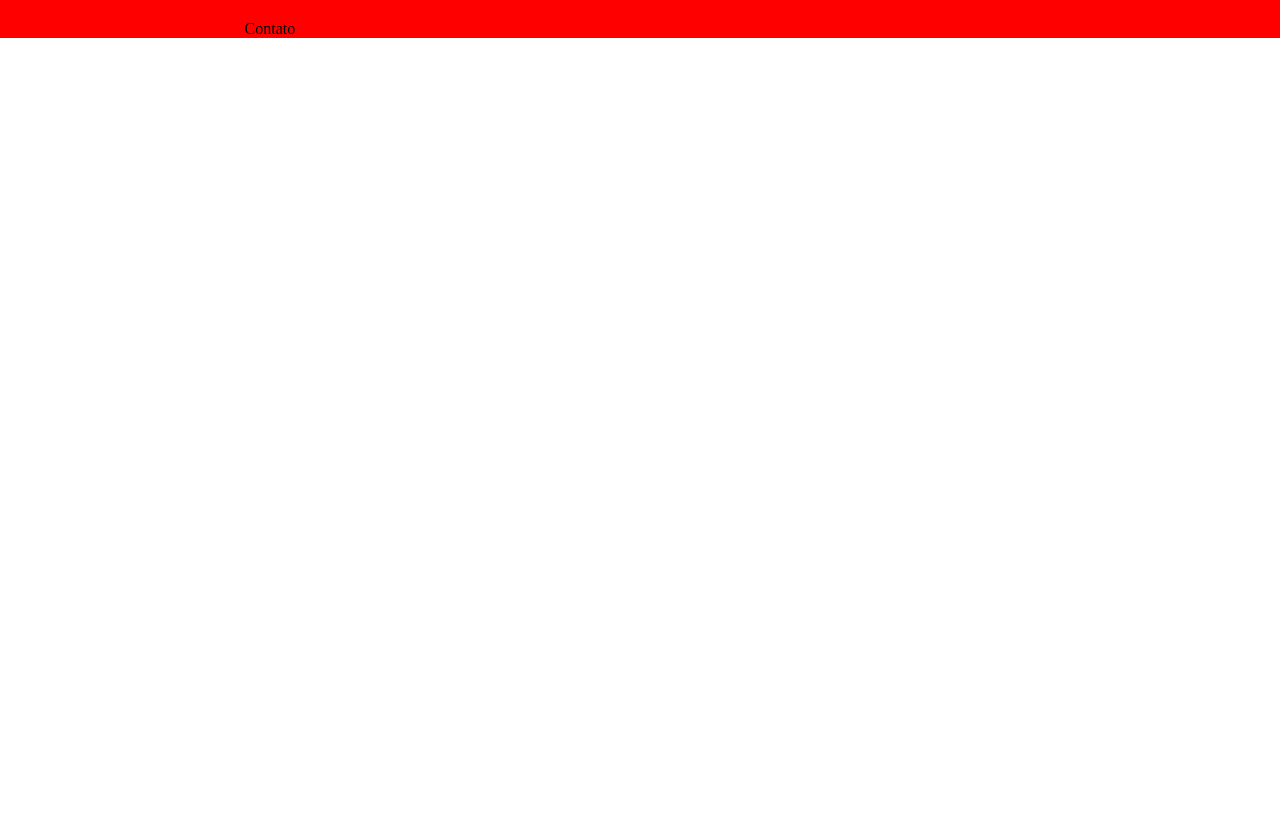
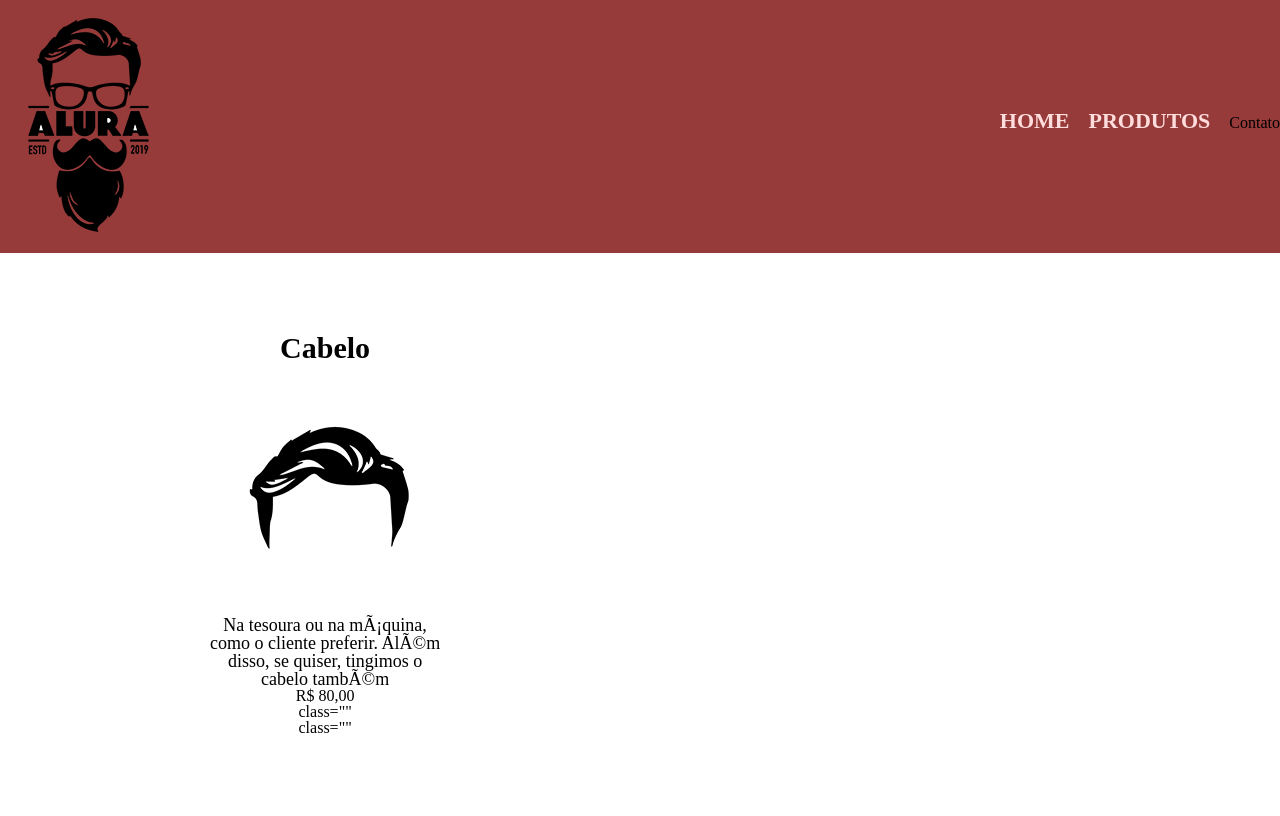
Before and after one commit to deboracarniato/Rock-Barbearia, a plain HTML site: page produtos.html in a window 1280 px wide. Drawn offline with Linux system fonts and the light colour scheme.

Commit message:
produtos

```diff
--- a/produtos.css
+++ b/produtos.css
@@ -1,6 +1,12 @@
 header{
-    background : red ;
+    background : rgb(151, 58, 58) ;
     padding: 20px 0;
+}
+
+nav{
+    position: absolute;
+    top:110px;
+    right: 0;
 }
 
 nav li {
@@ -10,7 +16,7 @@ nav li {
 
 nav a {
     text-transform: uppercase;
-    color: red;
+    color: rgb(255, 221, 221);
     font-weight: bold;
     font-size: 22px;
     text-decoration: none;
@@ -21,3 +27,28 @@ nav a {
     width: 940px;
     margin: 0 auto;
 }
+
+.produtos{
+    width: 940px;
+    margin: 0 auto;
+    padding: 50px 0;
+}
+
+.produtos li{
+    display: inline-block;
+    text-align: center;
+    width: 30%;
+    vertical-align: top;
+    margin: 0 1.5%;
+    padding: 30px 20px;
+    box-sizing: border-box
+}
+
+.produtos h2{
+    font-size: 30px;
+    font-weight: bold;
+}
+
+.produto-descricao{
+    font-size: 18px;
+}
--- a/produtos.html
+++ b/produtos.html
@@ -11,7 +11,7 @@
 <body>
     <header>
         <div class="caixa"></div>
-        <h1><img scr="logo.png"></h1>
+         <h1><img src="img/logo.png"></h1>
          <nav>
              <ul>
                  <li><a href="index.html">Home</a></li>
@@ -21,6 +21,19 @@
          </nav>
         </div>
     </header>
+    <main>
+        <ul class="produtos">
+            <li>
+             <h2>Cabelo</h2>
+             <img src="img/cabelo.jpg" >
+             <p class="produto-descricao">Na tesoura ou na máquina, como o cliente preferir. Além disso, se quiser, tingimos o cabelo também</p>
+             <p class="produto-preco">R$ 80,00</p>
+             <p class="barba-descricao"> </p>
+             <p> class="" </p>
+             <p> class="" </p>
+            </li>
+        </ul>
+    </main>
 </body>
 
 </html>
--- a/style.css
+++ b/style.css
@@ -1,9 +1,9 @@
 body {
-    background: #CCCCCC
+    background: rgb(151, 58, 58);
 }
 
 .principal{
-    background: #CCCCCC;
+    background: rgb(151, 58, 58);
     padding: 30px;
 }
 
@@ -12,7 +12,7 @@ body {
 }
 
 .beneficios{
-    background: #CCCCCC;
+    background: rgb(151, 58, 58);
     padding: 20px;
 }
 
@@ -52,7 +52,7 @@ p {
 }
 
 em strong {
-    color: #FF0000;
+    color: #ffffff;
 }
 
 .titulo-principal {
```
Lines whose indentation alone changed are shown as unchanged.
